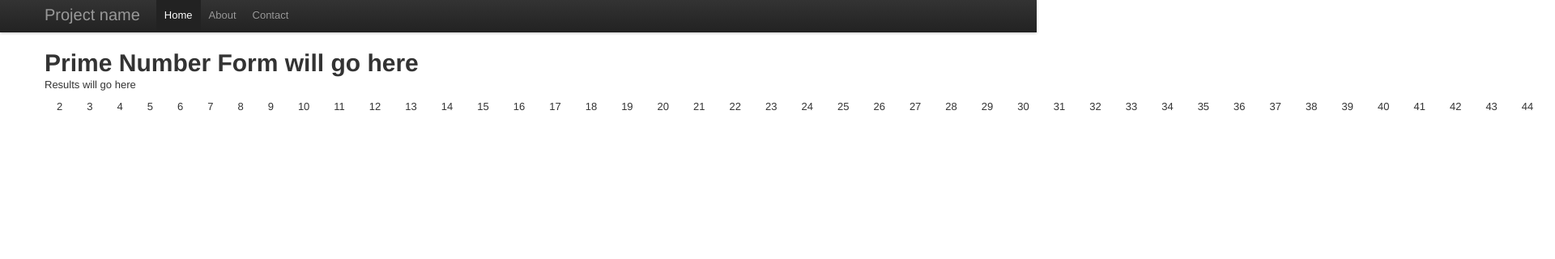
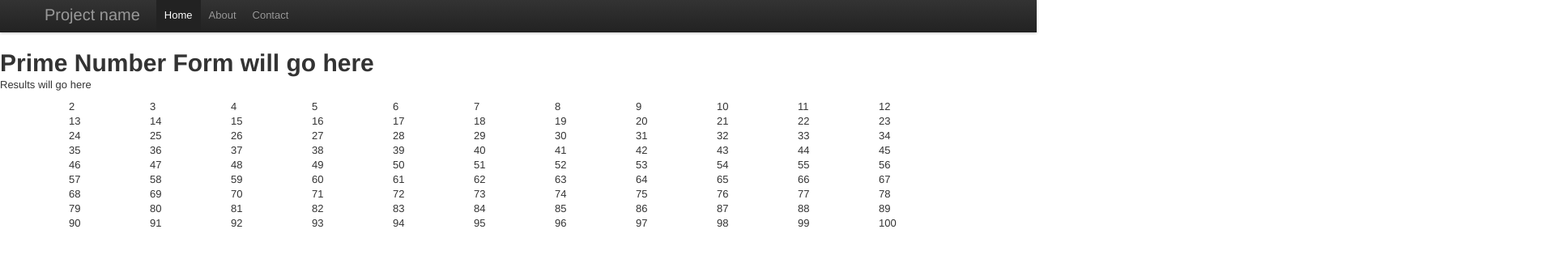
Before and after one commit to danielabar/AngularPrime, a plain HTML site: page app/index.html in a window 1280 px wide. Shown: the top 320 px of the page at 81% size, 1920 px wide, since content can reach past the window. Drawn offline with Linux system fonts and the light colour scheme.

Commit message:
modify numbers display to grid

```diff
--- a/app/index.html
+++ b/app/index.html
@@ -37,17 +37,27 @@
     </div>
   </div>
 
-  <div class="container">
 
     <h1>Prime Number Form will go here</h1>
     <p>Results will go here</p>
-    <div class="row-fluid">
+
+    <div class="container">
+      <div class="row">
+        <div id="grid" class="span12">
+            <div ng-repeat="primeCandidate in primeCandidates" class="span1 align-right">
+                {{primeCandidate.value}}
+            </div>
+         </div>
+       </div>
+    </div>
+
+    <!--
+    <div class="row">
         <div class="span9">
             <span class="primeCandidateDisplay" ng-repeat="primeCandidate in primeCandidates">{{primeCandidate.value}}</span>
         </div>
     </div>
+  -->
 
-  </div>
-  <!-- /container -->
 </body>
 </html>
```
